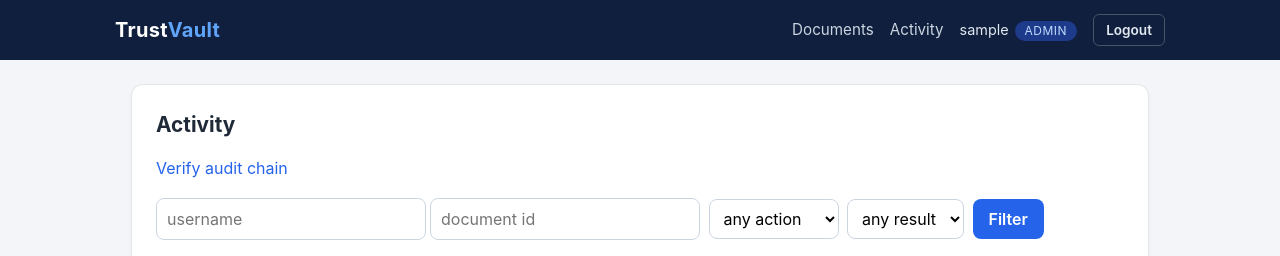
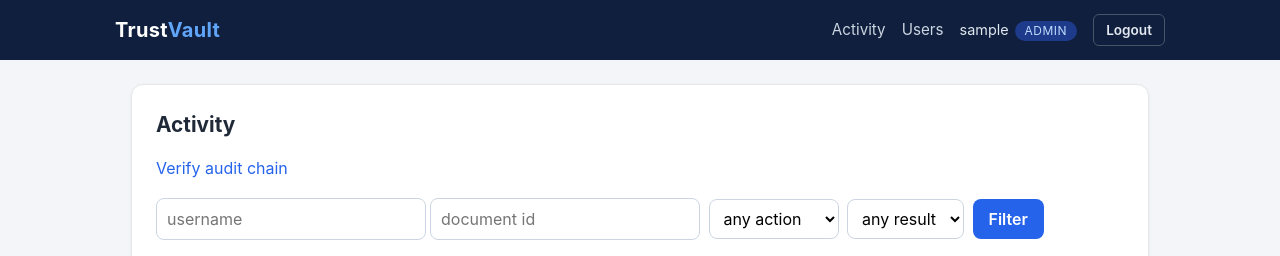
Before and after one commit to pharika986/trustvault, a Django app: page /admin-activity/ in a window 1280 px wide. Shown: the top 256 px of the page. Run offline with Django 5.2, Linux system fonts and the light colour scheme; a user stored in the database is signed in; tables that the repository leaves empty hold one stand-in row (values such as "Sample post"); data that the repository does not hold is empty.

Commit message:
Send admins to the activity page and hide the Documents link

```diff
--- a/vault/templates/vault/base.html
+++ b/vault/templates/vault/base.html
@@ -55,9 +55,9 @@ li.error{color:#991b1b}
   <div class="brand">Trust<span>Vault</span></div>
   {% if user.is_authenticated %}
   <nav class="nav">
-    <a href="{% url 'index' %}">Documents</a>
+    {% if user.role != 'admin' %}<a href="{% url 'index' %}">Documents</a>{% endif %}
     {% if user.role == 'owner' %}<a href="{% url 'upload' %}">Upload</a>{% endif %}
-    {% if user.role == 'admin' %}<a href="{% url 'activity' %}">Activity</a>{% endif %}
+    {% if user.role == 'admin' %}<a href="{% url 'activity' %}">Activity</a><a href="/admin/">Users</a>{% endif %}
     <span class="who">{{ user.username }}<span class="badge">{{ user.role }}</span></span>
     <form method="post" action="{% url 'logout' %}">{% csrf_token %}<button>Logout</button></form>
   </nav>
--- a/vault/tests.py
+++ b/vault/tests.py
@@ -120,3 +120,8 @@ class VaultTests(TestCase):
         e.result = "allowed"
         with self.assertRaises(PermissionError):
             e.save()
+
+    def test_admin_is_sent_to_activity_page(self):
+        r = self.client_for(self.adm).get(reverse("index"))
+        self.assertEqual(r.status_code, 302)
+        self.assertEqual(r["Location"], reverse("activity"))
--- a/vault/views.py
+++ b/vault/views.py
@@ -81,6 +81,8 @@ def validate_upload(f):
 
 @login_required
 def index(request):
+    if request.user.role == "admin":
+        return redirect("activity")
     docs = Document.objects.filter(is_deleted=False).filter(
         Q(owner=request.user) | Q(grants__user=request.user, grants__can_read=True)
     ).distinct()
```
